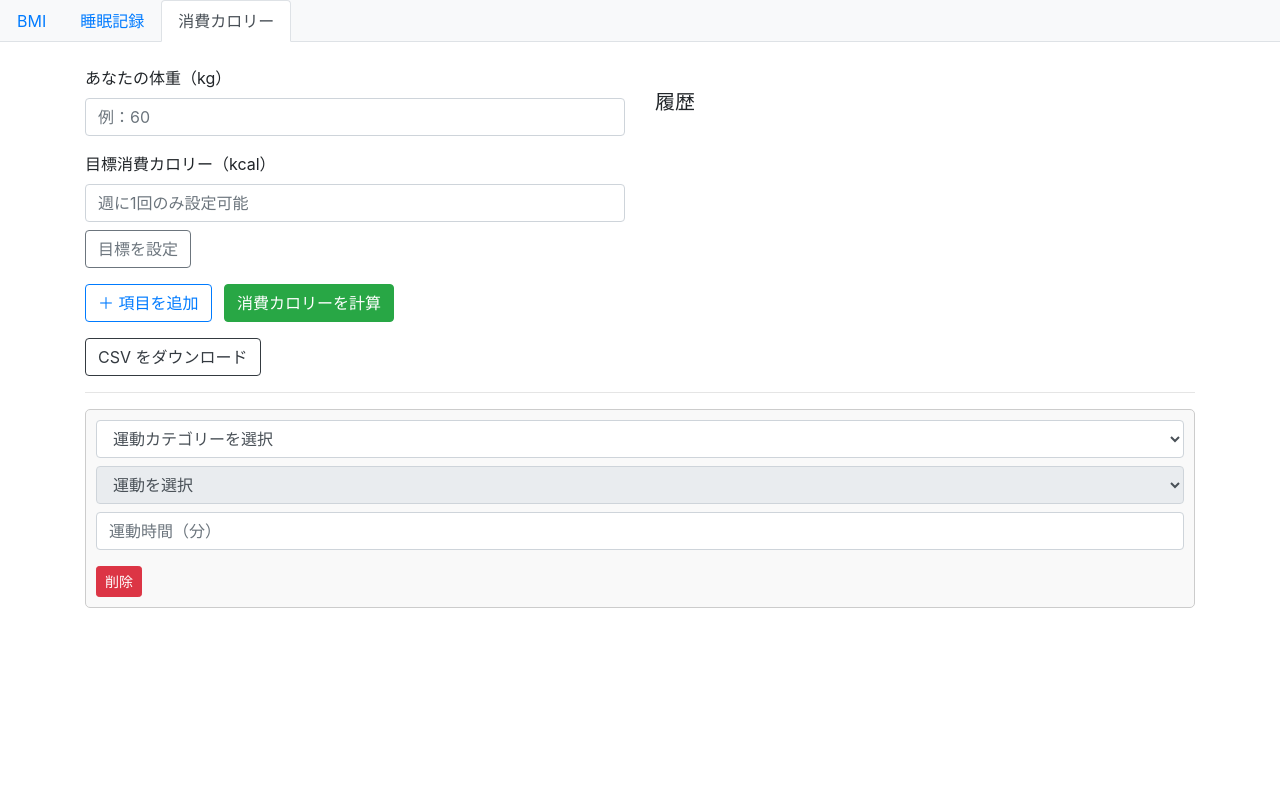
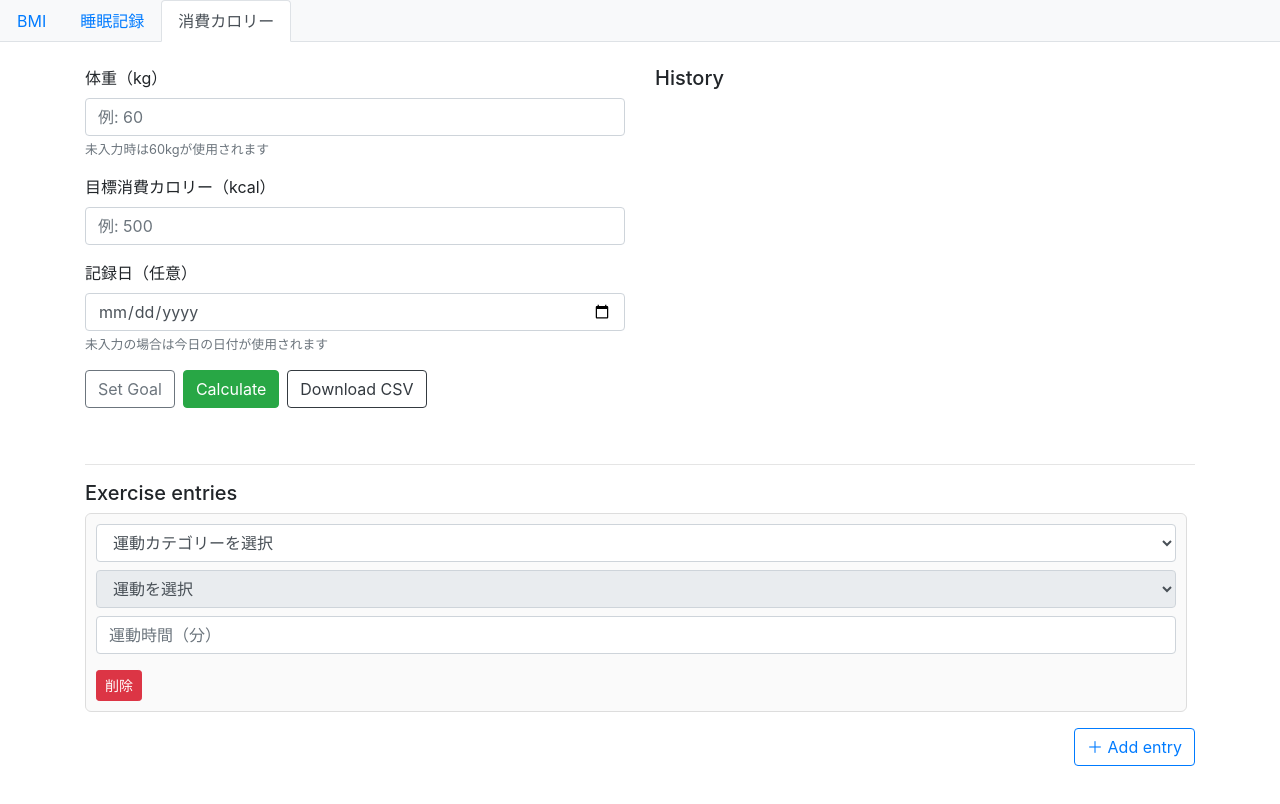
Before and after one commit to Criket34/BMIdata, a plain HTML site: page calorie.html in a window 1280 px wide. Drawn offline with nearby package versions, Linux system fonts and the light colour scheme; no server answers.

Commit message:
Update calorie.html

```diff
--- a/calorie.html
+++ b/calorie.html
@@ -9,26 +9,26 @@
   <script src="https://cdn.jsdelivr.net/npm/chart.js"></script>
 
   <style>
+    /* レイアウト */
+    body {padding-bottom: 40px;}
     .entry-group {
-      border: 1px solid #ccc;
+      border: 1px solid #ddd;
       padding: 10px;
-      margin-bottom: 10px;
-      border-radius: 5px;
-      background-color: #f9f9f9;
+      margin-bottom: 8px;
+      border-radius: 6px;
+      background-color: #fafafa;
     }
-    .scroll-container {
-      max-height: 300px;
-      overflow-y: auto;
-    }
-    .kcal-result {
-      font-weight: bold;
-      margin-top: 6px;
+    #entries { max-height: 280px; overflow-y: auto; padding-right: 8px; }
+    #history-list { max-height: 560px; overflow-y: auto; }
+    .kcal-result { font-weight: bold; margin-top: 6px; }
+    .top-buttons { gap: 8px; }
+    @media (max-width: 992px) {
+      #history-list { max-height: 240px; }
+      #entries { max-height: 200px; }
     }
   </style>
 </head>
 <body>
-
-  <!-- ナビゲーション -->
   <nav class="nav nav-tabs bg-light">
     <a class="nav-item nav-link" href="main.html">BMI</a>
     <a class="nav-item nav-link" href="sleep.html">睡眠記録</a>
@@ -37,40 +37,59 @@
 
   <main class="container mt-4">
     <div class="row">
-      <div class="col-md-6">
+      <!-- 左カラム：設定・グラフ -->
+      <div class="col-lg-6 mb-4">
         <div class="form-group">
-          <label for="user-weight">あなたの体重（kg）</label>
-          <input type="number" id="user-weight" class="form-control" placeholder="例：60" />
+          <label for="user-weight">体重（kg）</label>
+          <input id="user-weight" class="form-control" type="number" placeholder="例: 60">
+          <small class="form-text text-muted">未入力時は60kgが使用されます</small>
         </div>
 
         <div class="form-group">
           <label for="calorie-goal">目標消費カロリー（kcal）</label>
-          <input type="number" id="calorie-goal" class="form-control" placeholder="週に1回のみ設定可能"/>
-          <button id="set-goal-btn" class="btn btn-outline-secondary mt-2">目標を設定</button>
-          <div id="goal-status" class="mt-2 text-muted"></div>
+          <input id="calorie-goal" class="form-control" type="number" placeholder="例: 500">
         </div>
 
-        <div class="mt-3">
-          <button id="add-entry-btn" class="btn btn-outline-primary">＋ 項目を追加</button>
-          <button id="calculate-btn" class="btn btn-success ml-2">消費カロリーを計算</button>
+        <div class="form-group">
+          <label for="record-date">記録日（任意）</label>
+          <input id="record-date" class="form-control" type="date">
+          <small class="form-text text-muted">未入力の場合は今日の日付が使用されます</small>
         </div>
 
+        <div class="d-flex top-buttons mb-3">
+          <button id="set-goal-btn" class="btn btn-outline-secondary">Set Goal</button>
+          <button id="calculate-btn" class="btn btn-success">Calculate</button>
+          <button id="download-csv" class="btn btn-outline-dark">Download CSV</button>
+        </div>
+
+        <canvas id="comparisonChart" height="160" style="display:none;"></canvas>
+
         <div id="result" class="alert alert-info mt-3" style="display:none;"></div>
-
-        <div class="mt-3">
-          <button id="download-csv" class="btn btn-outline-dark">CSV をダウンロード</button>
-        </div>
       </div>
 
-      <div class="col-md-6">
-        <canvas id="comparisonChart" height="200" style="display:none;"></canvas>
-        <h5 class="mt-4">履歴</h5>
-        <ul id="history-list" class="list-group scroll-container"></ul>
+      <!-- 右カラム：履歴（縦長） -->
+      <div class="col-lg-6 mb-4">
+        <h5>History</h5>
+        <ul id="history-list" class="list-group"></ul>
       </div>
     </div>
 
-    <hr />
-    <div id="entries" class="mt-3"></div>
+    <hr>
+
+    <!-- 下部：運動エントリ（スクロール可能） -->
+    <div class="row">
+      <div class="col-12">
+        <h5>Exercise entries</h5>
+        <div id="entries" class="mb-2"></div>
+
+        <div class="d-flex justify-content-between align-items-center">
+          <div></div>
+          <div>
+            <button id="add-entry-btn" class="btn btn-outline-primary">＋ Add entry</button>
+          </div>
+        </div>
+      </div>
+    </div>
   </main>
 
   <script type="module" src="calorie.js"></script>
```
